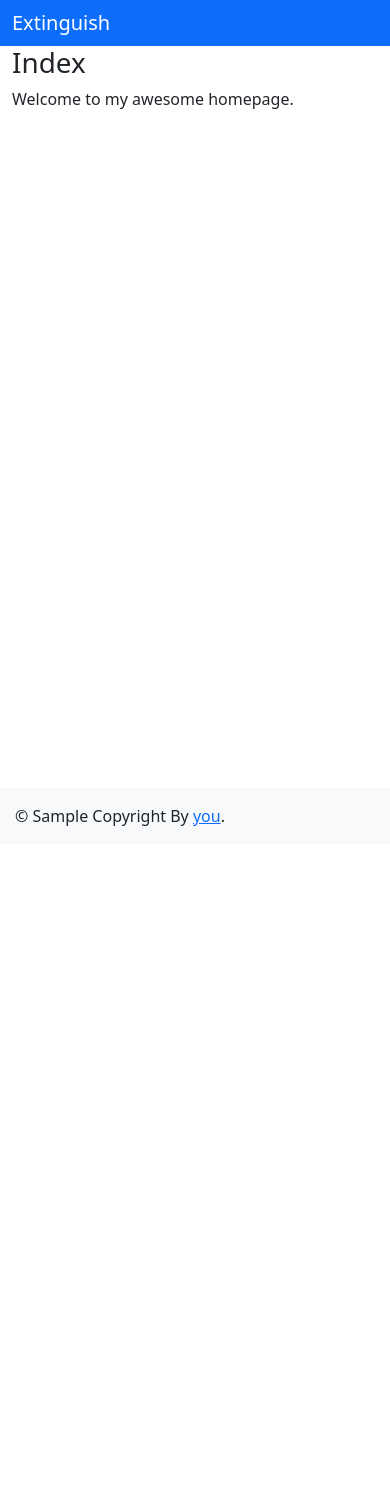
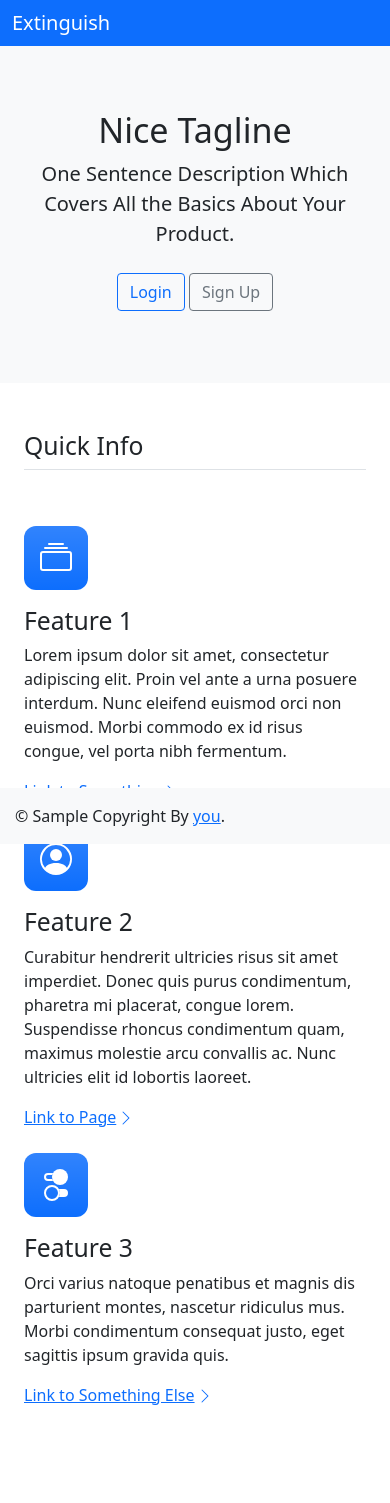
Before and after one commit to navanchauhan/SaaS-in-a-Flask, a Flask app: page / in a window 390 px wide. Before the commit the page ends 826 px from the top, so only its background shows below. Run offline with Flask 2, Linux system fonts and the light colour scheme; parts of the project's set-up code (start-up, migrations or seed data) failed here and were passed over; some libraries are stand-ins or nearby versions.

Commit message:
made a basic landing page

```diff
--- a/app/templates/index.html
+++ b/app/templates/index.html
@@ -4,10 +4,158 @@
     {{ super() }}
 {% endblock %}
 {% block content %}
-<div class="container">
-    <h1>Index</h1>
-    <p>
-      Welcome to my awesome homepage.
-    </p>
-</div>
+
+<div class="position-relative overflow-hidden p-3 p-md-5 m-md-3 text-center bg-light">
+    <div class="col-md-5 p-lg-5 mx-auto my-5">
+      <h1 class="display-4 fw-normal">Nice Tagline</h1>
+      <p class="lead fw-normal">One Sentence Description Which Covers All the Basics About Your Product.</p>
+      <a href="{{url_for('signin_user')}}" class="btn btn-outline-primary my-2">Login</a>
+        <a href="{{url_for('register_user')}}" class="btn btn-outline-secondary my-2">Sign Up</a>
+    </div>
+    <div class="product-device shadow-sm d-none d-md-block"></div>
+    <div class="product-device product-device-2 shadow-sm d-none d-md-block"></div>
+  </div>
+
+ <div class="container px-4 py-5" id="featured-3">
+    <h2 class="pb-2 border-bottom">Quick Info</h2>
+    <div class="row g-4 py-5 row-cols-1 row-cols-lg-3">
+      <div class="feature col">
+        <div class="feature-icon bg-primary bg-gradient">
+          <svg class="bi" width="1em" height="1em"><use xlink:href="#collection"/></svg>
+        </div>
+        <h2>Feature 1</h2>
+        <p>Lorem ipsum dolor sit amet, consectetur adipiscing elit. Proin vel ante a urna posuere interdum. Nunc eleifend euismod orci non euismod. Morbi commodo ex id risus congue, vel porta nibh fermentum.</p>
+        <a href="#" class="icon-link">
+          Link to Something
+          <svg class="bi" width="1em" height="1em"><use xlink:href="#chevron-right"/></svg>
+        </a>
+      </div>
+      <div class="feature col">
+        <div class="feature-icon bg-primary bg-gradient">
+          <svg class="bi" width="1em" height="1em"><use xlink:href="#people-circle"/></svg>
+        </div>
+        <h2>Feature 2</h2>
+        <p>Curabitur hendrerit ultricies risus sit amet imperdiet. Donec quis purus condimentum, pharetra mi placerat, congue lorem. Suspendisse rhoncus condimentum quam, maximus molestie arcu convallis ac. Nunc ultricies elit id lobortis laoreet.</p>
+        <a href="#" class="icon-link">
+          Link to Page
+          <svg class="bi" width="1em" height="1em"><use xlink:href="#chevron-right"/></svg>
+        </a>
+      </div>
+      <div class="feature col">
+        <div class="feature-icon bg-primary bg-gradient">
+          <svg class="bi" width="1em" height="1em"><use xlink:href="#toggles2"/></svg>
+        </div>
+        <h2>Feature 3</h2>
+        <p>Orci varius natoque penatibus et magnis dis parturient montes, nascetur ridiculus mus. Morbi condimentum consequat justo, eget sagittis ipsum gravida quis.</p>
+        <a href="#" class="icon-link">
+          Link to Something Else
+          <svg class="bi" width="1em" height="1em"><use xlink:href="#chevron-right"/></svg>
+        </a>
+      </div>
+    </div>
+  </div>
+
+<style>
+    .product-device {
+  position: absolute;
+  right: 10%;
+  bottom: -30%;
+  width: 300px;
+  height: 540px;
+  background-color: #333;
+  border-radius: 21px;
+  transform: rotate(30deg);
+}
+
+.product-device::before {
+  position: absolute;
+  top: 10%;
+  right: 10px;
+  bottom: 10%;
+  left: 10px;
+  content: "";
+  background-image: url("{{ url_for('static',filename='images/screenshot.jpeg') }}");
+  border-radius: 5px;
+  background-size: cover;
+}
+
+.product-device-2::before {
+  position: absolute;
+  top: 10%;
+  right: 10px;
+  bottom: 10%;
+  left: 10px;
+  content: "";
+  background-image: url("{{ url_for('static',filename='images/screenshot.jpeg') }}");
+  border-radius: 5px;
+  background-size: cover;
+}
+
+.product-device-2 {
+  top: -25%;
+  right: auto;
+  bottom: 0;
+  left: 5%;
+  background-color: #e5e5e5;
+}
+
+
+.flex-equal > * {
+  flex: 1;
+}
+@media (min-width: 768px) {
+    .flex-md-equal > * {
+        flex: 1;
+
+    }
+}
+
+.feature-icon {
+  display: inline-flex;
+  align-items: center;
+  justify-content: center;
+  width: 4rem;
+  height: 4rem;
+  margin-bottom: 1rem;
+  font-size: 2rem;
+  color: #fff;
+  border-radius: .75rem;
+}
+.bi {
+  vertical-align: -.125em;
+  fill: currentColor;
+}
+
+.icon-link {
+  display: inline-flex;
+  align-items: center;
+}
+.icon-link > .bi {
+  margin-top: .125rem;
+  margin-left: .125rem;
+  transition: transform .25s ease-in-out;
+  fill: currentColor;
+}
+.icon-link:hover > .bi {
+  transform: translate(.25rem);
+}
+</style>
+
+ <svg xmlns="http://www.w3.org/2000/svg" style="display: none;">
+  <symbol id="people-circle" viewBox="0 0 16 16">
+    <path d="M11 6a3 3 0 1 1-6 0 3 3 0 0 1 6 0z"/>
+    <path fill-rule="evenodd" d="M0 8a8 8 0 1 1 16 0A8 8 0 0 1 0 8zm8-7a7 7 0 0 0-5.468 11.37C3.242 11.226 4.805 10 8 10s4.757 1.225 5.468 2.37A7 7 0 0 0 8 1z"/>
+  </symbol>
+  <symbol id="collection" viewBox="0 0 16 16">
+    <path d="M2.5 3.5a.5.5 0 0 1 0-1h11a.5.5 0 0 1 0 1h-11zm2-2a.5.5 0 0 1 0-1h7a.5.5 0 0 1 0 1h-7zM0 13a1.5 1.5 0 0 0 1.5 1.5h13A1.5 1.5 0 0 0 16 13V6a1.5 1.5 0 0 0-1.5-1.5h-13A1.5 1.5 0 0 0 0 6v7zm1.5.5A.5.5 0 0 1 1 13V6a.5.5 0 0 1 .5-.5h13a.5.5 0 0 1 .5.5v7a.5.5 0 0 1-.5.5h-13z"/>
+  </symbol>
+  <symbol id="chevron-right" viewBox="0 0 16 16">
+    <path fill-rule="evenodd" d="M4.646 1.646a.5.5 0 0 1 .708 0l6 6a.5.5 0 0 1 0 .708l-6 6a.5.5 0 0 1-.708-.708L10.293 8 4.646 2.354a.5.5 0 0 1 0-.708z"/>
+  </symbol>
+    <symbol id="toggles2" viewBox="0 0 16 16">
+    <path d="M9.465 10H12a2 2 0 1 1 0 4H9.465c.34-.588.535-1.271.535-2 0-.729-.195-1.412-.535-2z"/>
+    <path d="M6 15a3 3 0 1 0 0-6 3 3 0 0 0 0 6zm0 1a4 4 0 1 1 0-8 4 4 0 0 1 0 8zm.535-10a3.975 3.975 0 0 1-.409-1H4a1 1 0 0 1 0-2h2.126c.091-.355.23-.69.41-1H4a2 2 0 1 0 0 4h2.535z"/>
+    <path d="M14 4a4 4 0 1 1-8 0 4 4 0 0 1 8 0z"/>
+  </symbol>
+</svg>
 {% endblock %}
```
